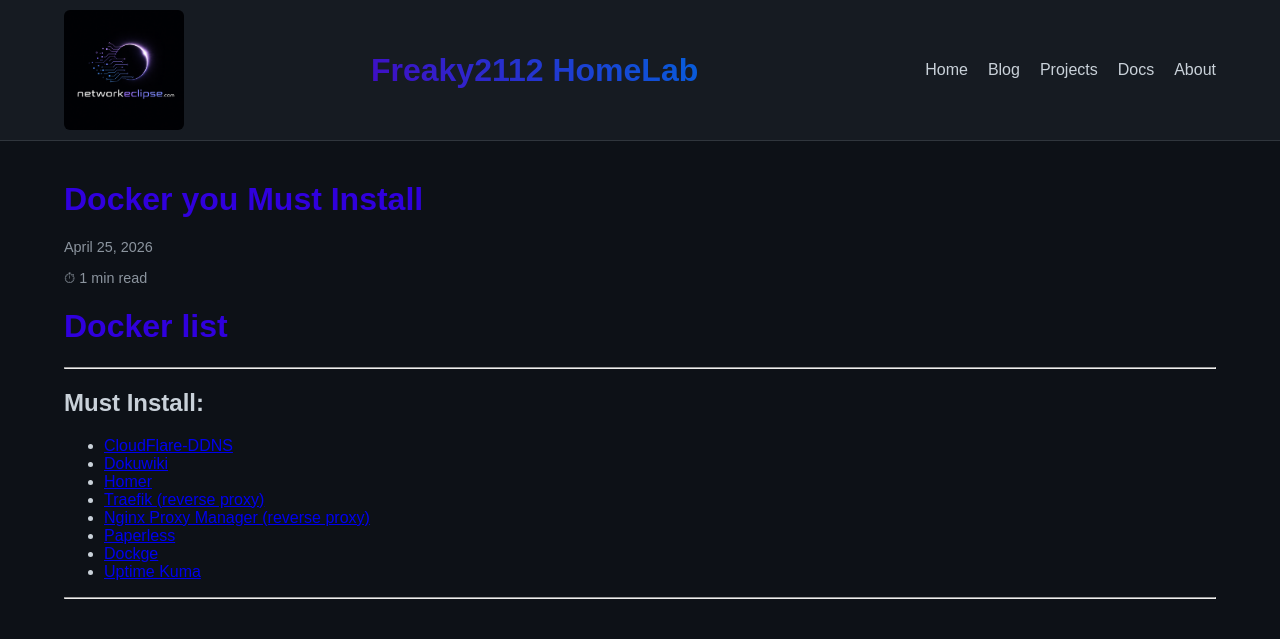
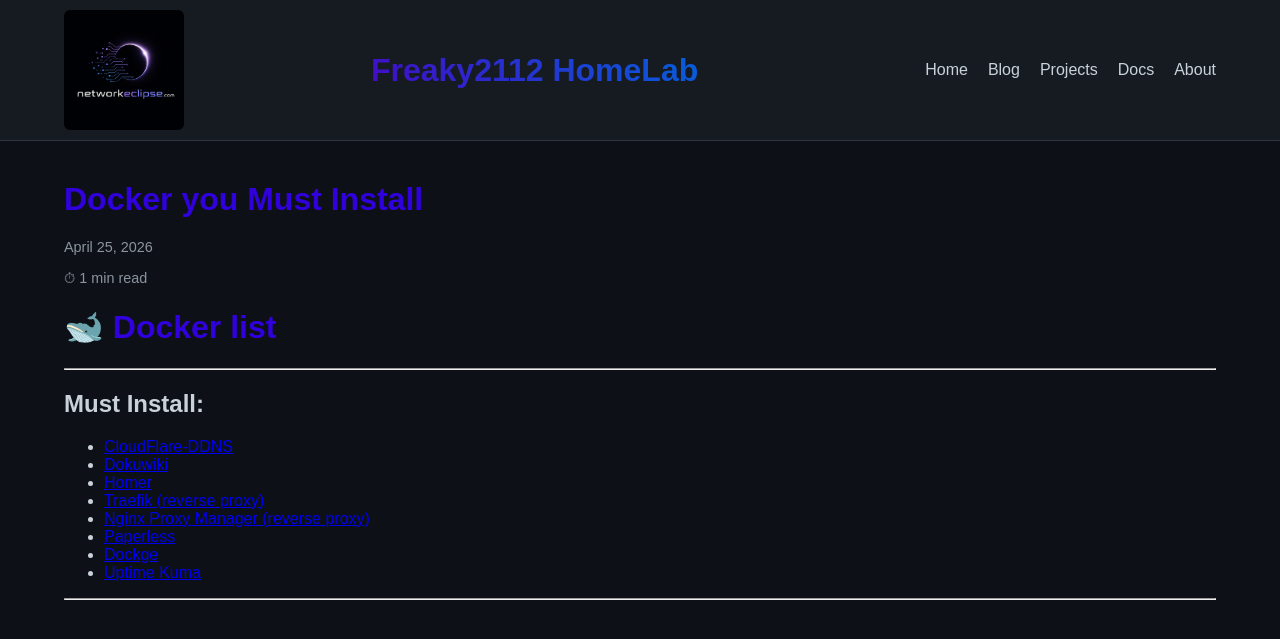
Before and after one commit to Freaky2112/freaky2112.github.io, a Jekyll site: the page built from _posts/2026-04-25-docker-list.md, in a window 1280 px wide. Shown: the top 639 px of the page. Built offline with Jekyll 4.4.1, drawn with Linux system fonts in a browser that asks for light colours.

Commit message:
add emoji

```diff
--- a/_posts/2026-04-25-docker-list.md
+++ b/_posts/2026-04-25-docker-list.md
@@ -3,7 +3,7 @@
 title: "Docker you Must Install"
 ---
 
-#  Docker list
+#  🐋 Docker list
 ---
 
 ## Must Install:
```
Also changed, not shown: _posts/2026-04-29-monero.md (+1 -1 lines).
